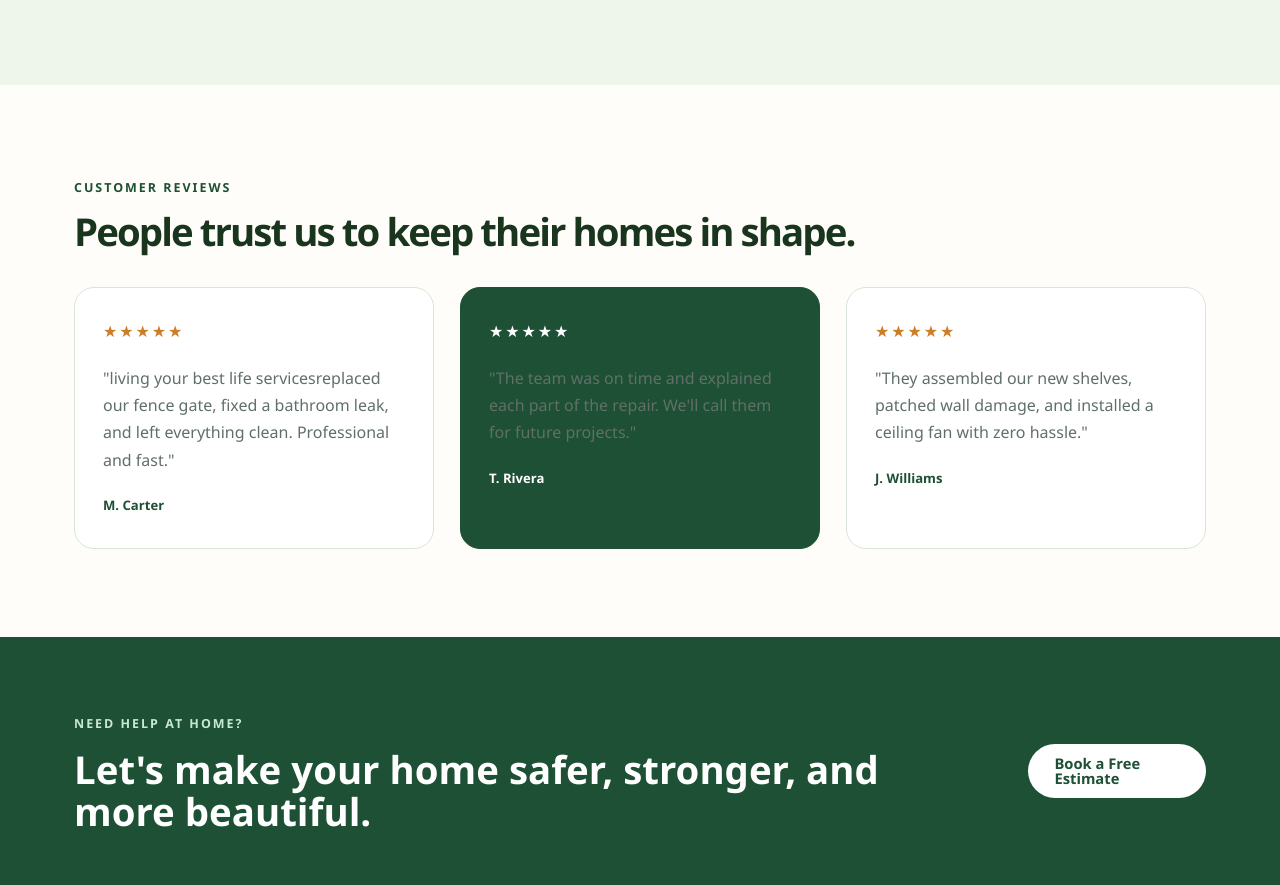
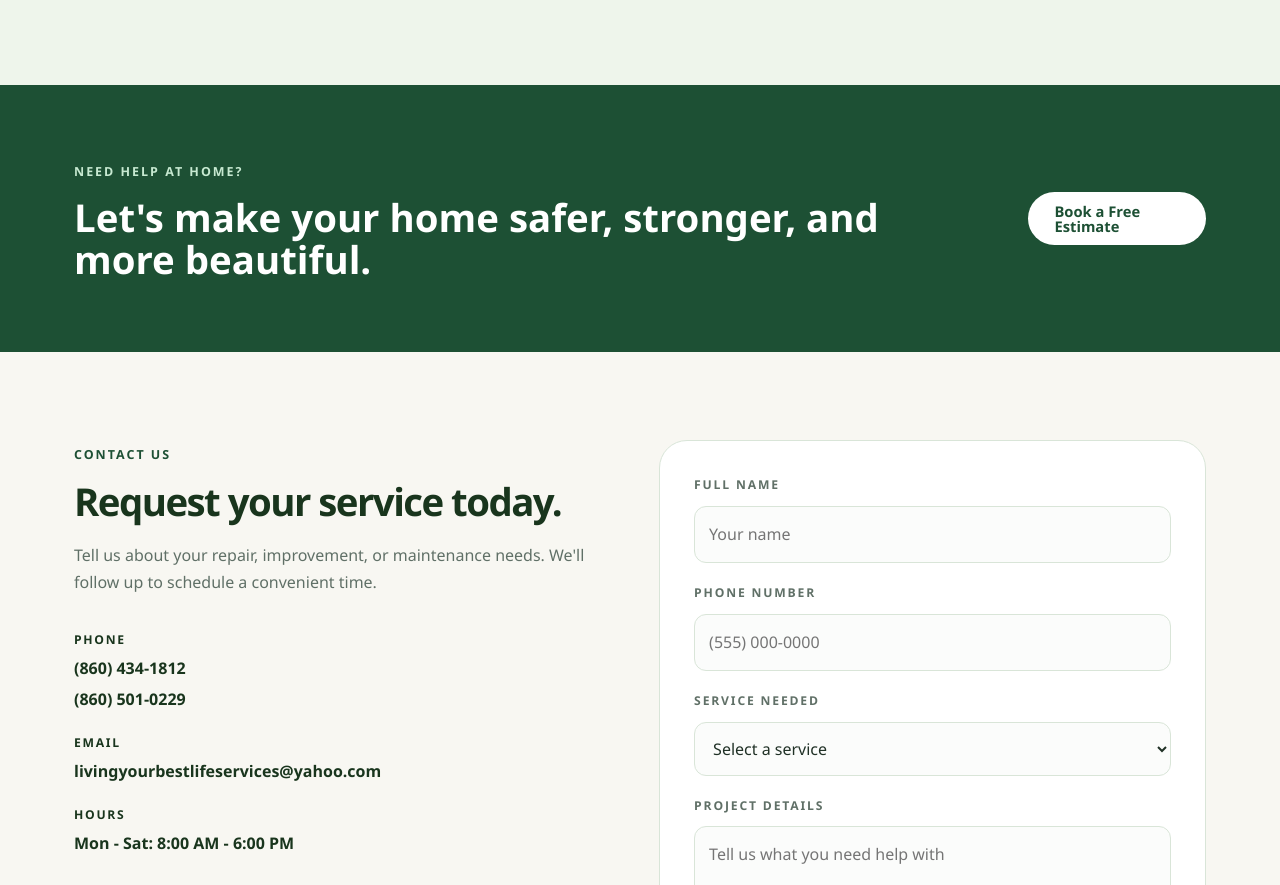
Before and after one commit to mindlessjoey/livingyourbestlife.github.io, a plain HTML site: page index.html in a window 1280 px wide. Shown: the part 2830-3715 px from the top of the page. Drawn offline with Linux system fonts and the light colour scheme.

Commit message:
removed reviews

```diff
--- a/index.html
+++ b/index.html
@@ -218,40 +218,6 @@
     </div>
   </section>
 
-  <section class="section reviews" id="reviews">
-    <div class="container review-wrap">
-      <div class="section-head">
-        <span class="label">Customer Reviews</span>
-        <h2>People trust us to keep their homes in shape.</h2>
-      </div>
-      <div class="review-grid">
-        <article class="review-card">
-          <div class="stars">★★★★★</div>
-          <p>
-            "living your best life servicesreplaced our fence gate, fixed a bathroom leak, and left
-            everything clean. Professional and fast."
-          </p>
-          <span class="review-author">M. Carter</span>
-        </article>
-        <article class="review-card highlighted-review">
-          <div class="stars">★★★★★</div>
-          <p>
-            "The team was on time and explained each part of the repair. We'll call
-            them for future projects."
-          </p>
-          <span class="review-author">T. Rivera</span>
-        </article>
-        <article class="review-card">
-          <div class="stars">★★★★★</div>
-          <p>
-            "They assembled our new shelves, patched wall damage, and installed a
-            ceiling fan with zero hassle."
-          </p>
-          <span class="review-author">J. Williams</span>
-        </article>
-      </div>
-    </div>
-  </section>
 
   <section class="section cta-section">
     <div class="container cta-wrap">
```
